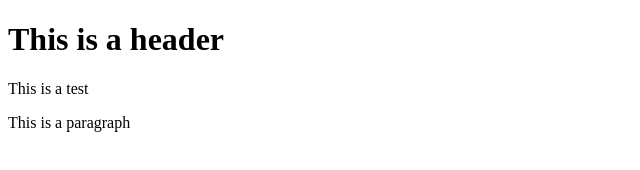
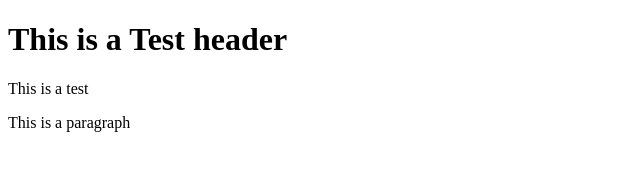
Before and after one commit to MichaelAngelotti/git-test, a website: page index.html in a window 1280 px wide. Shown: the whole page, without its empty margins (0-640 px from the left). Drawn offline with Linux system fonts and the light colour scheme.

Commit message:
using NPM

```diff
--- a/index.html
+++ b/index.html
@@ -1,7 +1,7 @@
 <!DOCTYPE html>
 <html>
 	<body>
-		<h1>This is a header</h1>
+		<h1>This is a Test header</h1>
 		<p>This is a test</p>
 		<p>This is a paragraph</p>
 	</body>
```
Also changed, not shown: package.json (added, +19 -0 lines), 2 other files.
